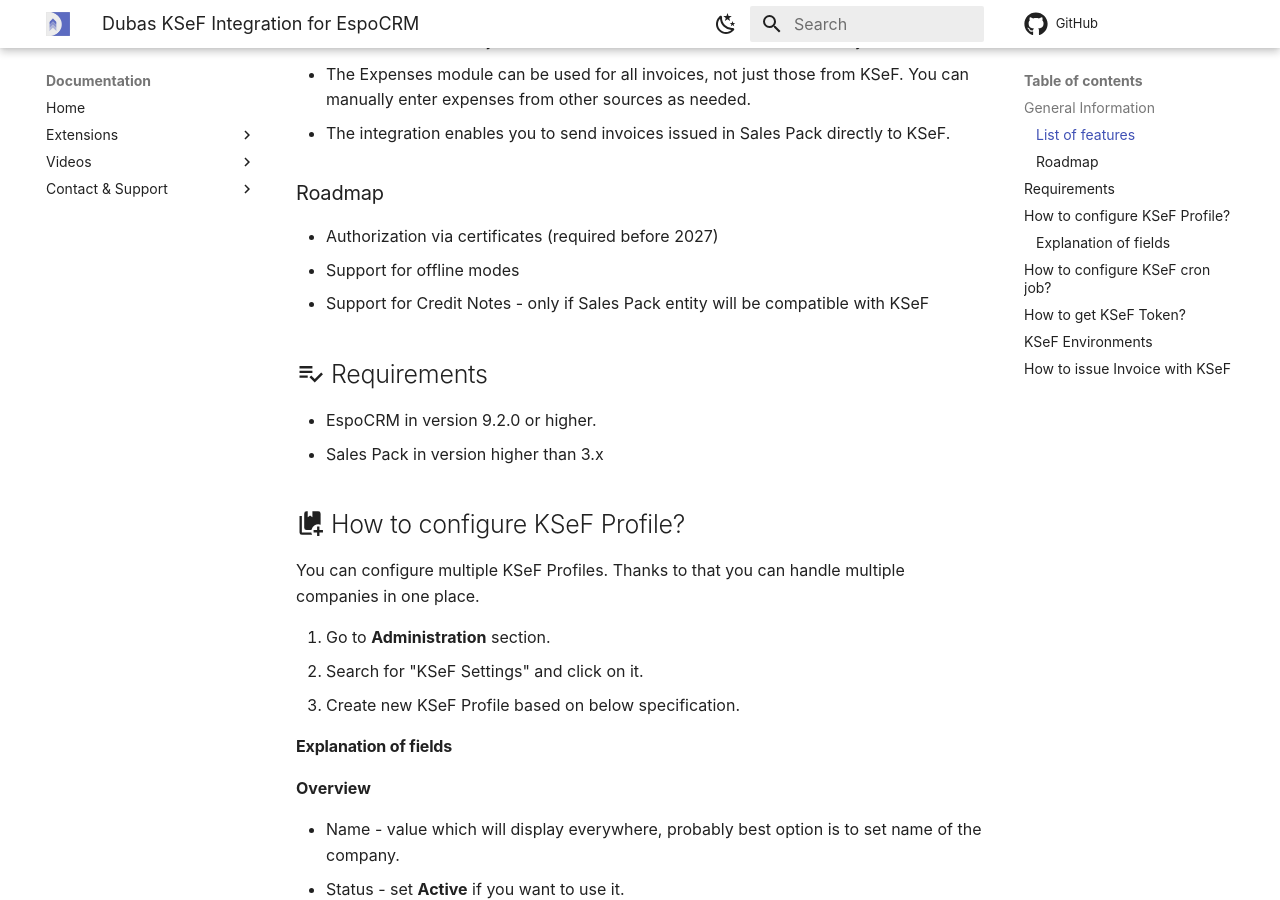
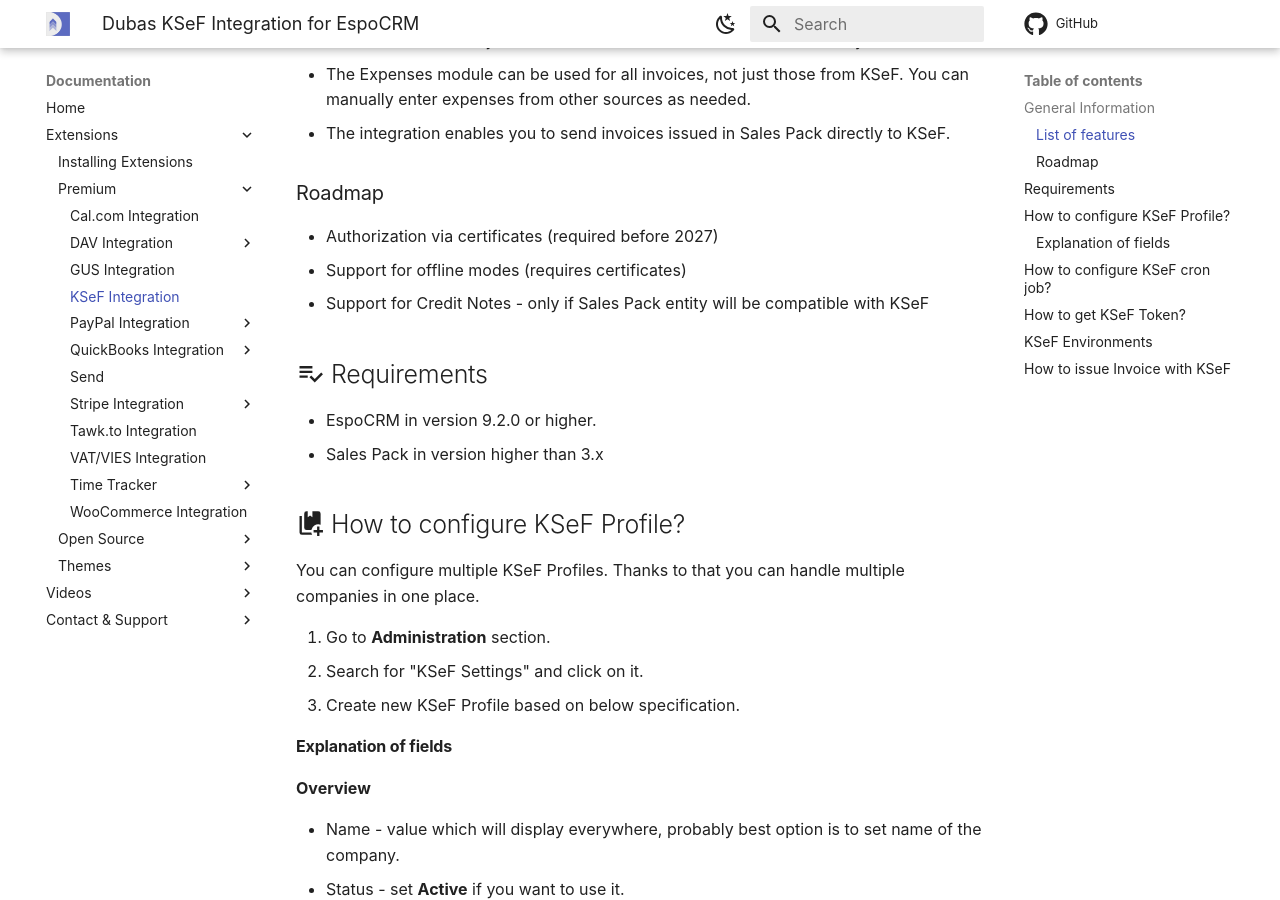
Before and after one commit to dubas-pro/documentation, an MkDocs documentation site: the page built from docs/extensions/ksef/index.md, in a window 1280 px wide and 900 px high, scrolled down 1358 px. Built offline with MkDocs 1.6.1 and Material for MkDocs 9.7.7, drawn with Linux system fonts in a browser that asks for light colours; some web fonts are replaced; comment, search, counter and statistics services are not loaded.

Commit message:
feat: add KSeF Integration documentation and update navigation

```diff
--- a/docs/extensions/ksef.md
+++ b/docs/extensions/ksef/index.md
@@ -5,7 +5,7 @@
     - dubas s.c.
 ---
 # Dubas KSeF Integration
-![Dubas KSeF Integration](../images/ksef.png)
+![Dubas KSeF Integration](../../images/ksef.png)
 ## :material-information-outline: General Information
 Dubas Ksef Integration is an extension developed by our company that enables seamless integration between EspoCRM and the KSeF system. With this extension, you can automatically download invoices from KSeF directly into EspoCRM, as well as issue invoices through KSeF using the Sales Pack functionality. This solution streamlines invoice management and ensures secure, efficient handling of financial documents within your CRM.
 
@@ -28,7 +28,7 @@
 ### Roadmap
 
 - Authorization via certificates (required before 2027)
-- Support for offline modes
+- Support for offline modes (requires certificates)
 - Support for Credit Notes - only if Sales Pack entity will be compatible with KSeF
 
 ## :material-playlist-check:  Requirements
--- a/mkdocs.yml
+++ b/mkdocs.yml
@@ -83,6 +83,7 @@
                 - Apache: extensions/dav/web-server/apache.md
                 - Nginx: extensions/dav/web-server/nginx.md
         - GUS Integration: extensions/gus/index.md
+        - KSeF Integration: extensions/ksef/index.md
         - PayPal Integration:
             - Overview: extensions/paypal/index.md
             - Transactions: extensions/paypal/transactions.md
```
Also changed, not shown: docs/index.md (+1 -0 lines).
